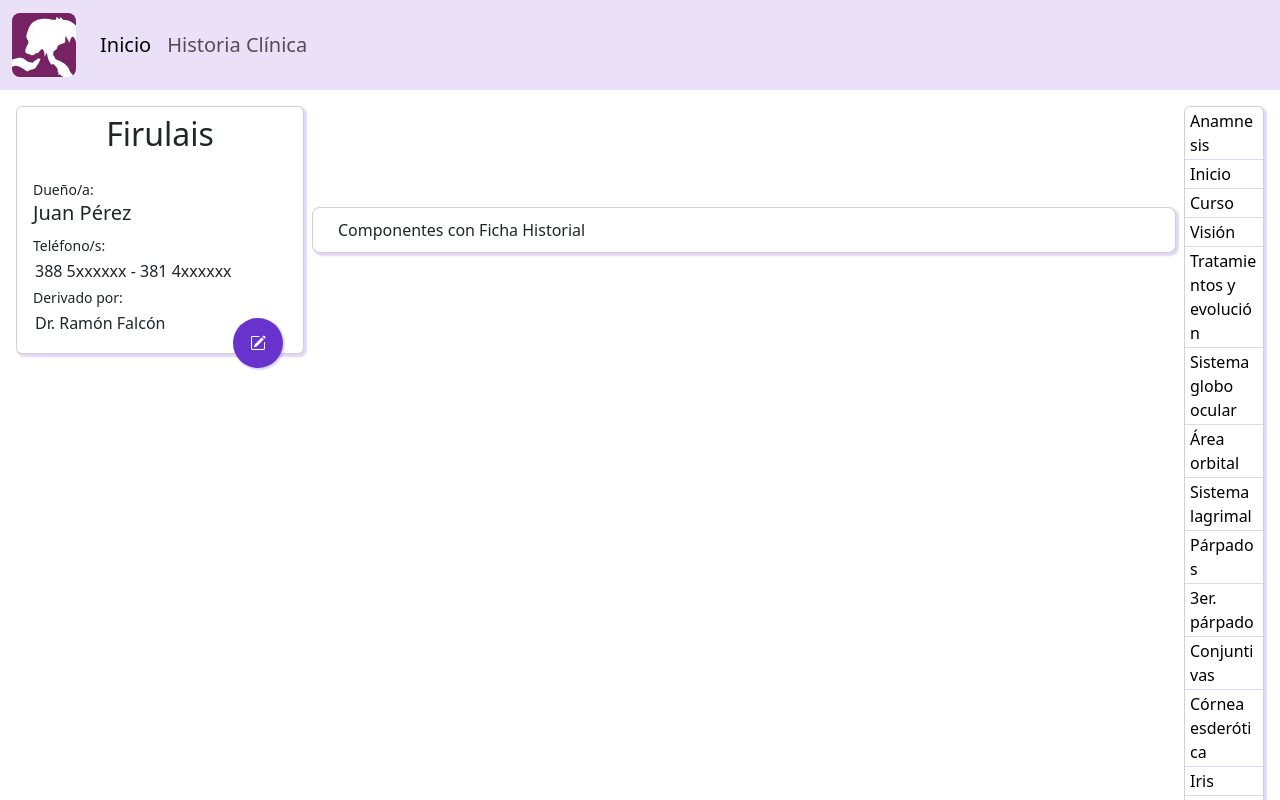
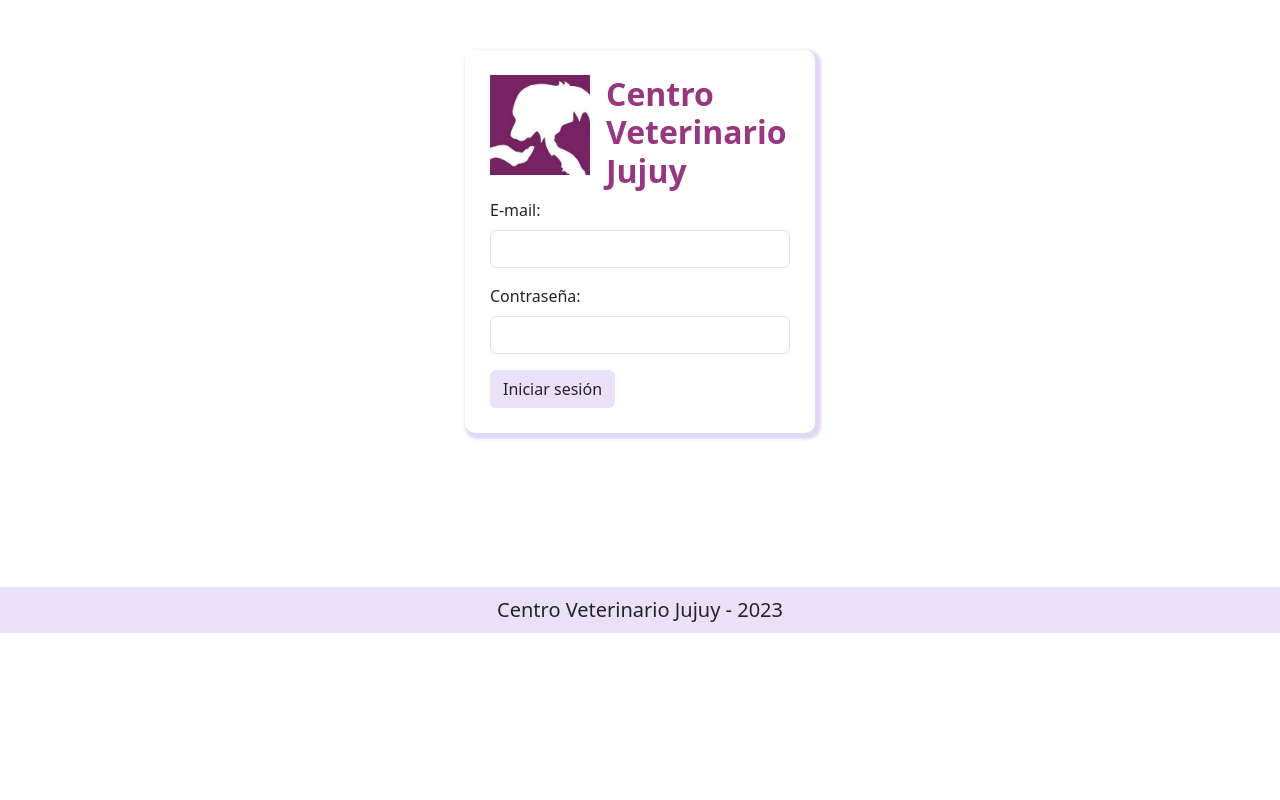
Before and after one commit to FNicastroTorresDev/HCVO, a React (Create React App) app: page /login in a window 1280 px wide. Shown: the top 800 px of the page. Built offline with nearby package versions, Linux system fonts and the light colour scheme.

Commit message:
feat: Add router dom and basic setup

```diff
--- a/package.json
+++ b/package.json
@@ -9,6 +9,7 @@
     "react": "^18.2.0",
     "react-dom": "^18.2.0",
     "react-scripts": "5.0.1",
+    "react-router-dom": "^6.4.2",
     "web-vitals": "^2.1.4"
   },
   "scripts": {
--- a/src/App.js
+++ b/src/App.js
@@ -1,17 +1,18 @@
-import Footer from './components/Footer/Footer';
-import Navbar from './components/Navbar/Navbar';
-import LoginForm from './components/LoginForm/LoginForm';
-import PetFile from './components/PetFile/PetFile';
+import { Route, Routes as Swtich } from 'react-router-dom';
+import Home from './pages/Home/Home';
+import LoginPage from './pages/LoginPage/LoginPage';
+import MedicalFileView from './pages/MedicalFileView/MedicalFileView';
 
 function App() {
   return (
-    <div>
-      <Navbar />
+    <Swtich>
 
-      <PetFile />
+      <Route path='/login' element={<LoginPage />} />
+      <Route path='/medical-file' element={<MedicalFileView />} />
+      <Route path='/' element={<Home />} />
 
-      <Footer />
-    </div>
+    </Swtich>
+
   );
 }
 
--- a/src/components/Navbar/Navbar.js
+++ b/src/components/Navbar/Navbar.js
@@ -1,12 +1,13 @@
+import { NavLink } from 'react-router-dom'
+import logo from './logo256.png'
 import './navbar.css'
-import logo from './logo256.png'
 
 const Navbar = () => {
 
   return (
     <nav className="navbar navbar-expand-lg bg-body-tertiary custom-bg-color">
       <div className="container-fluid">
-        <a className="navbar-brand" href="#"><img className='logo-size' src={logo} alt="Logo Centro Veterinario Jujuy"/></a>
+        <NavLink className="navbar-brand" exact to={'/'}><img className='logo-size' src={logo} alt="Logo Centro Veterinario Jujuy"/></NavLink>
         <button className="navbar-toggler" type="button" data-bs-toggle="collapse" data-bs-target="#navbarNav" aria-controls="navbarNav" aria-expanded="false" aria-label="Toggle navigation">
           <span className="navbar-toggler-icon"></span>
         </button>
--- a/src/index.js
+++ b/src/index.js
@@ -1,12 +1,15 @@
 import React from 'react';
 import ReactDOM from 'react-dom/client';
+import { BrowserRouter as Router } from 'react-router-dom';
 import App from './App';
 import reportWebVitals from './reportWebVitals';
 
 const root = ReactDOM.createRoot(document.getElementById('root'));
 root.render(
   <React.StrictMode>
-    <App />
+    <Router>
+      <App />
+    </Router>
   </React.StrictMode>
 );
 
--- /dev/null
+++ b/src/pages/Home/Home.js
@@ -0,0 +1,9 @@
+import React from 'react'
+
+const Home = () => {
+  return (
+    <div>Home</div>
+  )
+}
+
+export default Home
--- /dev/null
+++ b/src/pages/LoginPage/LoginPage.js
@@ -0,0 +1,14 @@
+import React from 'react'
+import Footer from '../../components/Footer/Footer'
+import LoginForm from '../../components/LoginForm/LoginForm'
+
+const LoginPage = () => {
+  return (
+    <div>
+      <LoginForm />
+      <Footer />
+    </div>
+  )
+}
+
+export default LoginPage
--- /dev/null
+++ b/src/pages/MedicalFileView/MedicalFileView.js
@@ -0,0 +1,12 @@
+import React from 'react'
+import Navbar from '../../components/Navbar/Navbar'
+
+const MedicalFileView = () => {
+  return (
+    <div>
+      <Navbar />
+    </div>
+  )
+}
+
+export default MedicalFileView
```
Also changed, not shown: 1 other file (tests, documents, lock files or other folders).
